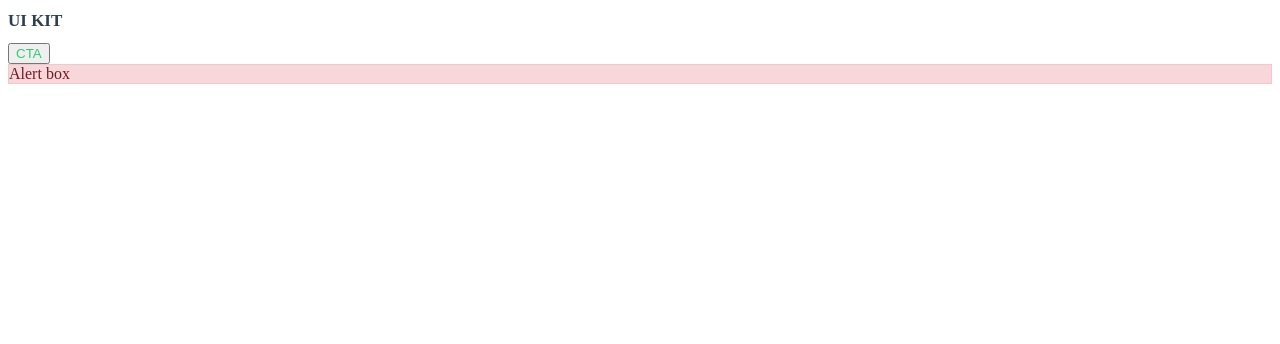
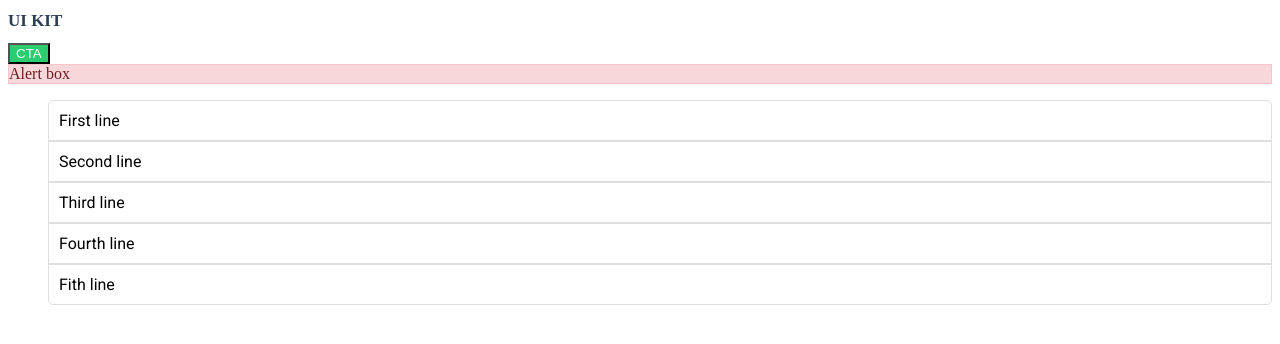
Before and after one commit to CaroleGirard/La-Capsule, a plain HTML site: page index.html in a window 1280 px wide. Drawn offline with Linux system fonts and the light colour scheme.

Commit message:
list group component + btn update

```diff
--- a/index.html
+++ b/index.html
@@ -2,6 +2,7 @@
  <html>
      <head>
         <link href="./style.css" rel="stylesheet" type="text/css">
+        <link href="https://fonts.googleapis.com/css2?family=Roboto&display=swap" rel="stylesheet">
         <title>UI Kit</title>
      </head>
      <body>
@@ -10,5 +11,14 @@
         <div class="alert">
            Alert box
         </div>
+        <div>
+         <ul class="list-group">
+            <li class="list-group-item">First line</li>
+            <li class="list-group-item">Second line</li>
+            <li class="list-group-item">Third line</li>
+            <li class="list-group-item">Fourth line</li>
+            <li class="list-group-item">Fith line</li>
+         </ul>
+        </div>
      </body>
  </html>
--- a/style.css
+++ b/style.css
@@ -3,13 +3,32 @@ font-size: 17px;
 color: #2c3e50;
 }
 .btn {
-    color: #2ecc71;
+    color: white;
+    background-color: #2ecc71;
 }
 .btn:hover{
-    color: #27ae60;
+    color: white;
+    background-color: #27ae60;
 }
 .alert {
     background-color: #f8d7da;
     color: #721c24;
     border: 1px solid #f5c6cb;
 }
+.list-group {
+
+}
+.list-group-item {
+    display: flex;
+    border: 1px solid #DFDFDF;
+    font-family: 'Roboto', sans-serif;
+    padding: 10px;
+}
+.list-group-item:first-child {
+   border-top-left-radius: 5px;
+   border-top-right-radius: 5px;
+}
+.list-group-item:last-child {
+    border-bottom-left-radius: 5px;
+    border-bottom-right-radius: 5px;
+ }
```
